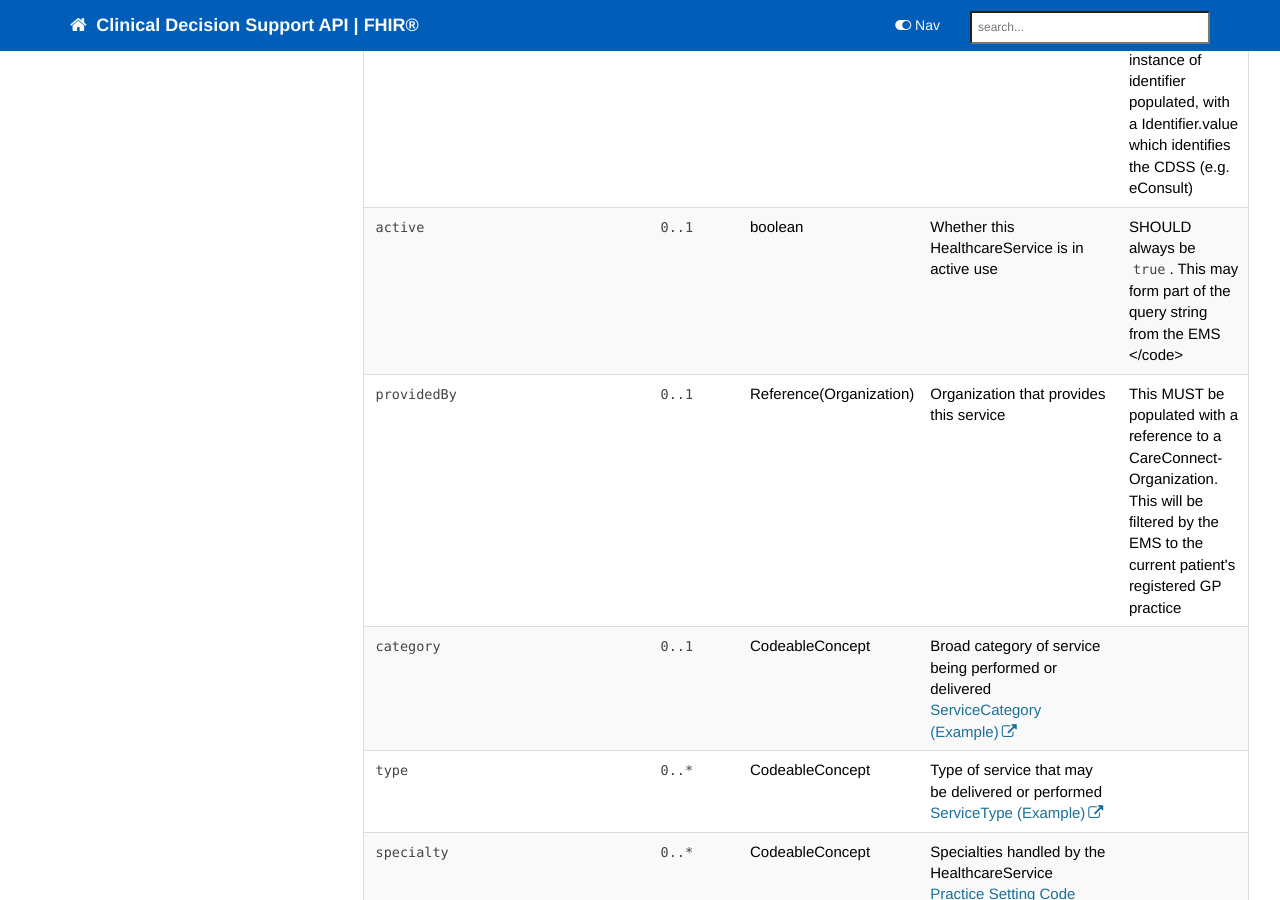
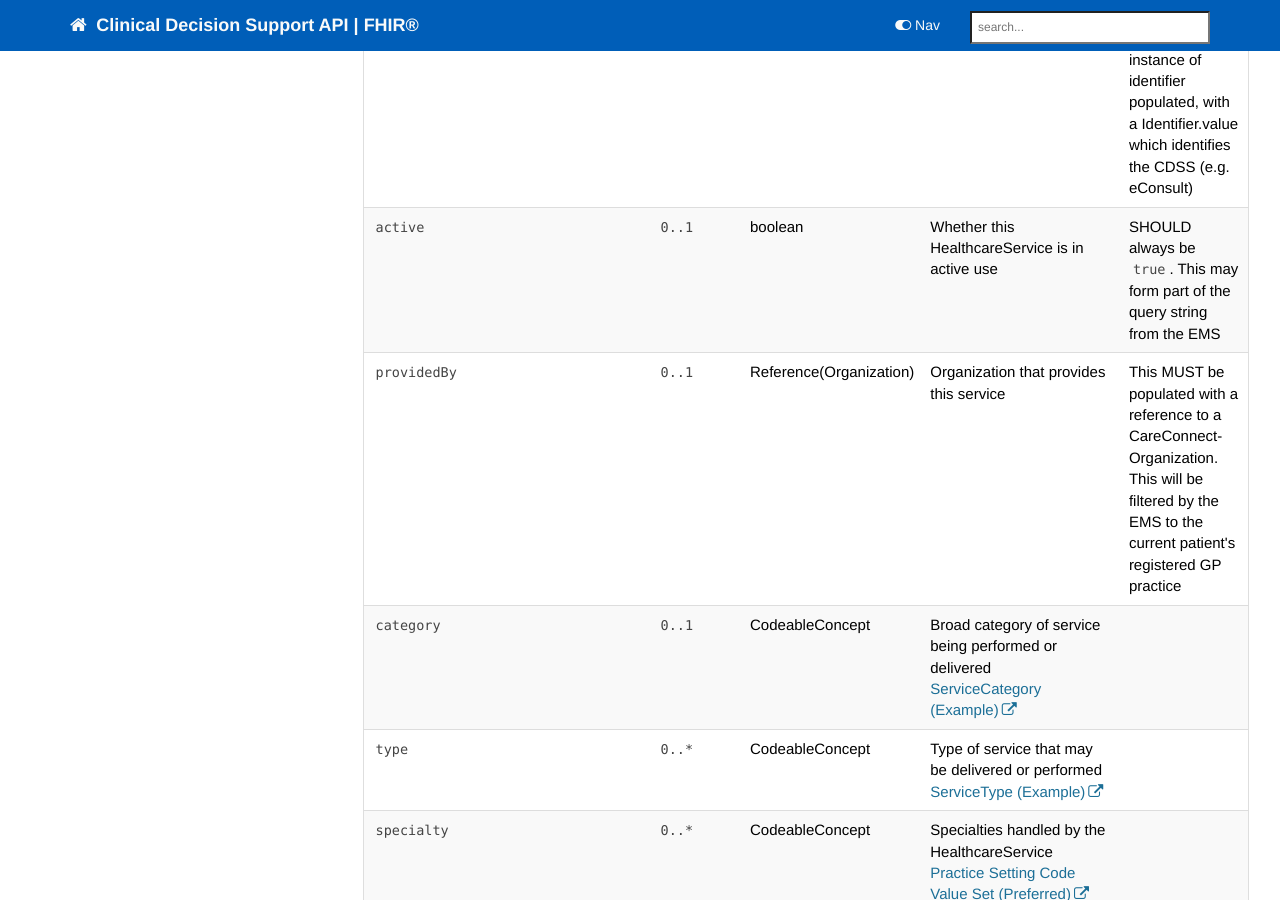
Before and after one commit to nhsconnect/FHIR-CDS, a Jekyll site: the page built from pages/explore/api_healthcare_service_capability.md, in a window 1280 px wide and 900 px high, scrolled down 1464 px. Built offline with Jekyll 4.4.1, drawn with Linux system fonts in a browser that asks for light colours; nearby versions of some CDN libraries; comment, search, counter and statistics services are not loaded; part of the change alters nothing that is shown.

Commit message:
pages/explore/api_healthcare_service_capability.md updated from https://stackedit.io/

```diff
--- a/pages/explore/api_healthcare_service_capability.md
+++ b/pages/explore/api_healthcare_service_capability.md
@@ -99,7 +99,7 @@ The table below gives implementation guidance in relation to the elements within
 <td>Whether this HealthcareService is in active use</td>
 <td>
 SHOULD always be <code  class="highlighter-rouge">true</code>.  This may form part of the query string from the EMS
-</code>
+
 </td>
 </tr>
 <tr>
@@ -312,7 +312,7 @@ SHOULD always be <code  class="highlighter-rouge">true</code>.  This may form pa
 </table>
 
 <!--stackedit_data:
-eyJoaXN0b3J5IjpbLTQxODIxNDY4LC0xNzM2OTYxOCwyMDA0Nz
-UzNjQxLC0xMDY4NTgzMDcyLC0xMjAwMzMwMjgsLTgzNTkwMTg2
-OSwtNDI1MjMwMjk5XX0=
+eyJoaXN0b3J5IjpbMTgzNzU5NDQ0MCwtMTczNjk2MTgsMjAwND
+c1MzY0MSwtMTA2ODU4MzA3MiwtMTIwMDMzMDI4LC04MzU5MDE4
+NjksLTQyNTIzMDI5OV19
 -->
```
